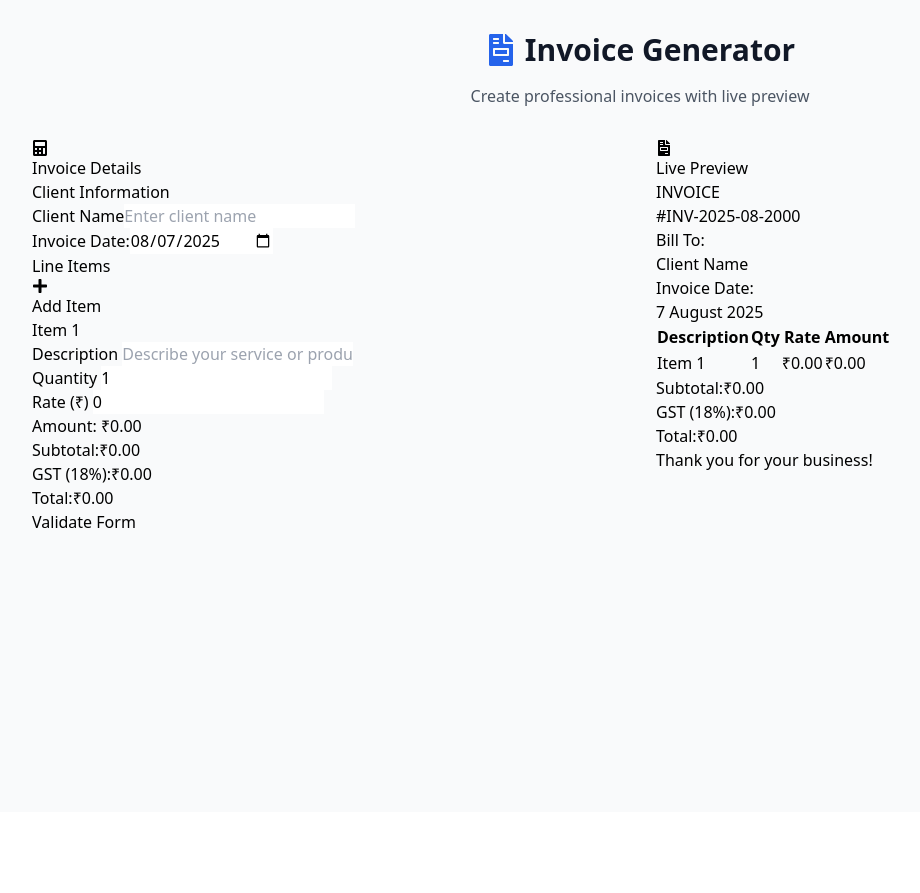
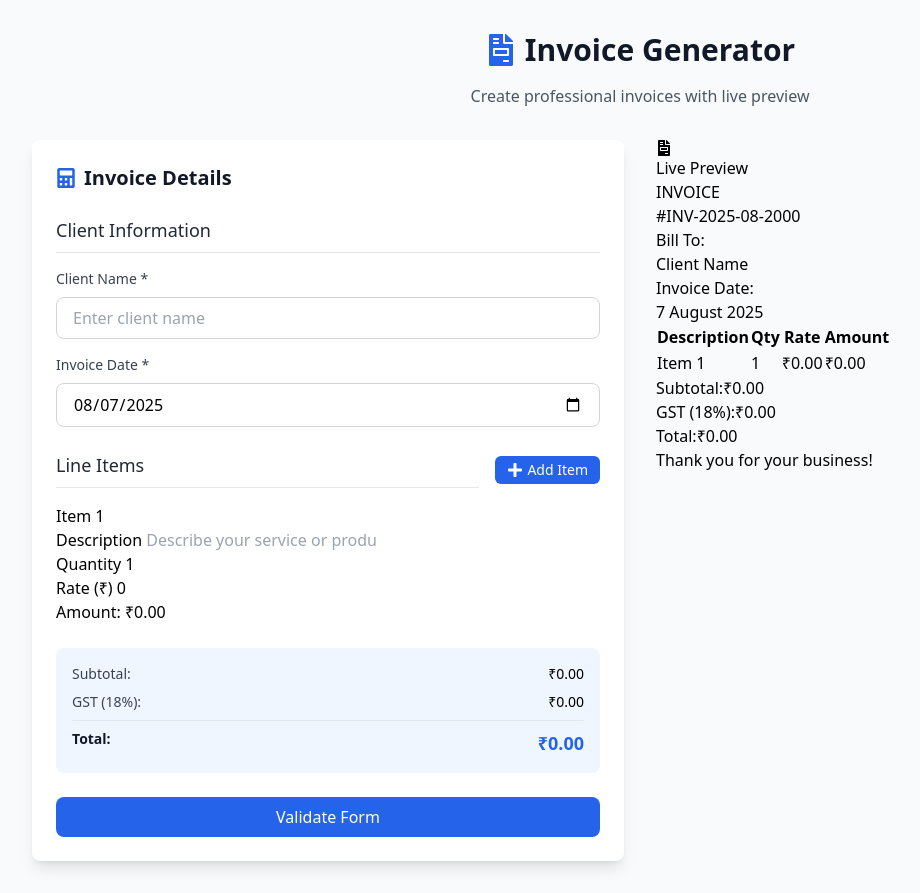
Before and after one commit to Jatin200521/Mini-Invoice-Generator-UI, a React (Create React App) app: page / in a window 1280 px wide. Shown: the whole page, without its empty margins (0-920 px from the left). Before the commit the page ends 812 px from the top, so only its background shows below. Built offline with nearby package versions, Linux system fonts and the light colour scheme.

Commit message:
Add Tailwind CSS to InvoiceForm

```diff
--- /dev/null
+++ b/src/CSS/InvoiceForm.css
@@ -0,0 +1,79 @@
+.invoice-container {
+  @apply bg-white rounded-lg shadow-lg p-6;
+}
+
+.invoice-header {
+  @apply flex items-center mb-6;
+}
+
+.invoice-icon {
+  @apply h-5 w-5 text-blue-600 mr-2;
+}
+
+.invoice-title {
+  @apply text-xl font-semibold text-gray-900;
+}
+
+.section {
+  @apply space-y-6;
+}
+
+.section-title {
+  @apply text-lg font-medium text-gray-800 border-b pb-2;
+}
+
+.label {
+  @apply block text-sm font-medium text-gray-700 mb-2;
+}
+
+.input {
+  @apply w-full px-4 py-2 border rounded-lg focus:ring-2 focus:ring-blue-500 focus:border-transparent transition-colors;
+}
+
+.input-error {
+  @apply border-red-300 bg-red-50;
+}
+
+.input-normal {
+  @apply border-gray-300;
+}
+
+.error-text {
+  @apply text-red-600 text-sm mt-1;
+}
+
+.line-items-header {
+  @apply flex items-center justify-between;
+}
+
+.add-item-btn {
+  @apply ml-4 inline-flex items-center px-3 py-1 bg-blue-600 text-white text-sm font-medium rounded-md hover:bg-blue-700 transition-colors;
+}
+
+.add-item-icon {
+  @apply h-4 w-4 mr-1;
+}
+
+.summary {
+  @apply bg-blue-50 p-4 rounded-lg;
+}
+
+.summary-text {
+  @apply space-y-2 text-sm;
+}
+
+.summary-line {
+  @apply flex justify-between;
+}
+
+.summary-total {
+  @apply border-t pt-2 flex justify-between;
+}
+
+.total-text {
+  @apply font-bold text-lg text-blue-600;
+}
+
+.validate-btn {
+  @apply w-full bg-blue-600 text-white py-2 px-4 rounded-lg font-medium hover:bg-blue-700 transition-colors;
+}
--- a/src/components/InvoiceForm.js
+++ b/src/components/InvoiceForm.js
@@ -1,6 +1,7 @@
 import React from "react";
 import { FaPlus, FaCalculator } from "react-icons/fa";
 import LineItemRow from "./LineItemRow";
+import "../CSS/InvoiceForm.css";
 
 const InvoiceForm = ({
   invoiceData,
@@ -12,60 +13,74 @@ const InvoiceForm = ({
   onValidateForm,
   calculations,
 }) => {
-  const formatCurrency = (amount) => {
-    return new Intl.NumberFormat("en-IN", {
+  const formatCurrency = (amount) =>
+    new Intl.NumberFormat("en-IN", {
       style: "currency",
       currency: "INR",
     }).format(amount);
-  };
 
   return (
-    <div>
-      <div>
-        <FaCalculator />
-        <h2>Invoice Details</h2>
+    <div className="invoice-container">
+      <div className="invoice-header">
+        <FaCalculator className="invoice-icon" />
+        <h2 className="invoice-title">Invoice Details</h2>
       </div>
 
-      <div>
-        <div>
-          <h3>Client Information</h3>
+      <div className="section">
+        {/* Client Information */}
+        <div className="space-y-4">
+          <h3 className="section-title">Client Information</h3>
 
           <div>
-            <label>Client Name</label>
+            <label className="label">Client Name *</label>
             <input
               type="text"
               value={invoiceData.clientName}
               onChange={(e) =>
                 onUpdateInvoiceData("clientName", e.target.value)
               }
+              className={`input ${
+                errors.clientName ? "input-error" : "input-normal"
+              }`}
               placeholder="Enter client name"
             />
-            {errors.clientName && <p>{errors.clientName}</p>}
+            {errors.clientName && (
+              <p className="error-text">{errors.clientName}</p>
+            )}
           </div>
 
           <div>
-            <label>Invoice Date:</label>
+            <label className="label">Invoice Date *</label>
             <input
               type="date"
               value={invoiceData.invoiceDate}
               onChange={(e) =>
                 onUpdateInvoiceData("invoiceDate", e.target.value)
               }
+              className={`input ${
+                errors.invoiceDate ? "input-error" : "input-normal"
+              }`}
             />
-            {errors.invoiceDate && <p>{errors.invoiceDate}</p>}
+            {errors.invoiceDate && (
+              <p className="error-text">{errors.invoiceDate}</p>
+            )}
           </div>
         </div>
 
-        <div>
-          <div>
-            <h3>Line Items</h3>
-            <button type="button" onClick={onAddLineItem}>
-              <FaPlus />
-              Add Item
+        {/* Line Items */}
+        <div className="space-y-4">
+          <div className="line-items-header">
+            <h3 className="section-title flex-1">Line Items</h3>
+            <button
+              type="button"
+              onClick={onAddLineItem}
+              className="add-item-btn"
+            >
+              <FaPlus className="add-item-icon" /> Add Item
             </button>
           </div>
 
-          <div>
+          <div className="space-y-4">
             {invoiceData.lineItems.map((item, index) => (
               <LineItemRow
                 key={item.id}
@@ -80,24 +95,31 @@ const InvoiceForm = ({
           </div>
         </div>
 
-        <div>
-          <div>
-            <div>
-              <span>Subtotal:</span>
-              <span>{formatCurrency(calculations.subtotal)}</span>
+        {/* Summary */}
+        <div className="summary">
+          <div className="summary-text">
+            <div className="summary-line">
+              <span className="text-gray-700">Subtotal:</span>
+              <span className="font-medium">
+                {formatCurrency(calculations.subtotal)}
+              </span>
             </div>
-            <div>
-              <span>GST (18%):</span>
-              <span>{formatCurrency(calculations.gst)}</span>
+            <div className="summary-line">
+              <span className="text-gray-700">GST (18%):</span>
+              <span className="font-medium">
+                {formatCurrency(calculations.gst)}
+              </span>
             </div>
-            <div>
-              <span>Total:</span>
-              <span>{formatCurrency(calculations.total)}</span>
+            <div className="summary-total">
+              <span className="font-semibold text-gray-900">Total:</span>
+              <span className="total-text">
+                {formatCurrency(calculations.total)}
+              </span>
             </div>
           </div>
         </div>
 
-        <button type="button" onClick={onValidateForm}>
+        <button type="button" onClick={onValidateForm} className="validate-btn">
           Validate Form
         </button>
       </div>
```
